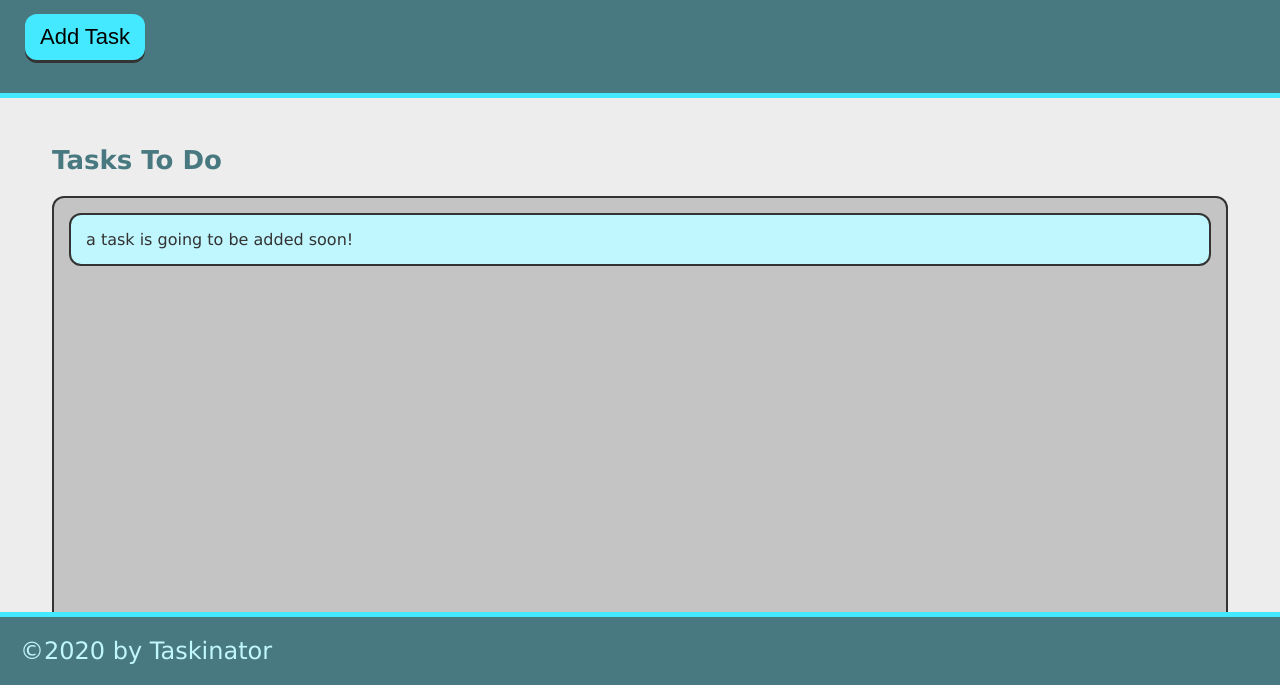
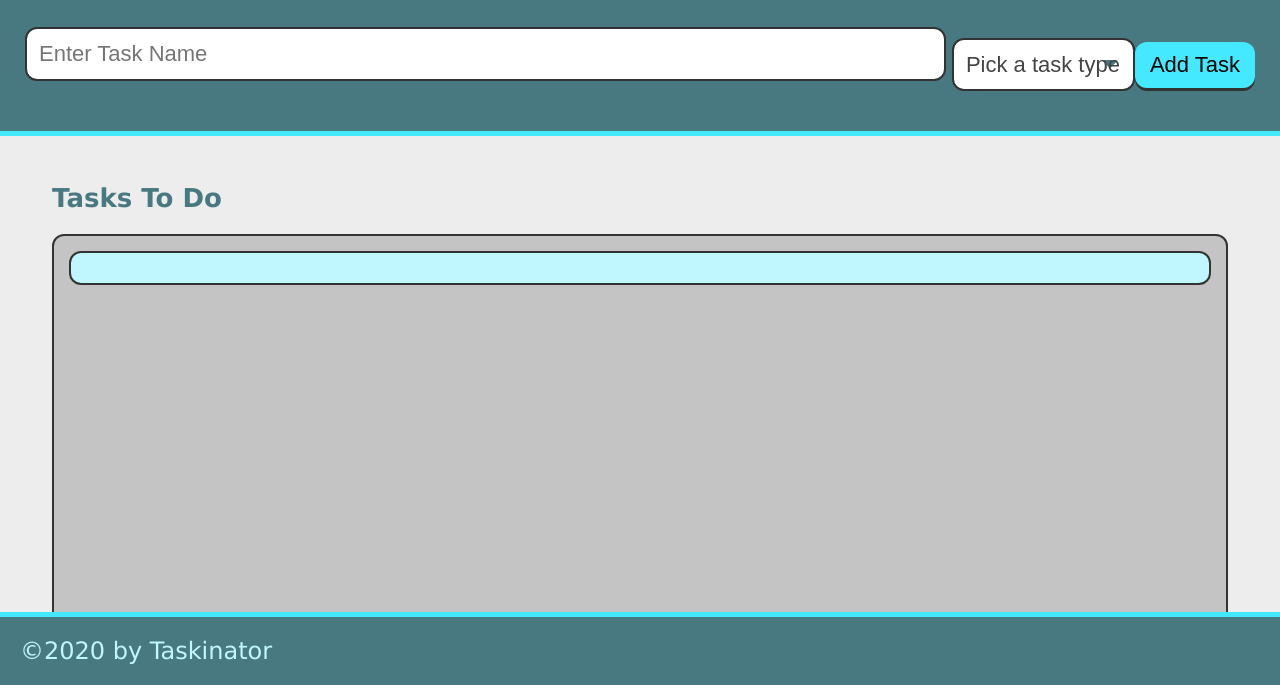
Before and after one commit to stepheff1994/taskinator, a plain HTML site: page index.html in a window 1280 px wide. Shown: the part 115-800 px from the top of the page. Drawn offline with Linux system fonts and the light colour scheme; files whose address does not match are found by name.

Commit message:
drop down menu added

```diff
--- a/index.html
+++ b/index.html
@@ -9,13 +9,26 @@
     <header>
         <h1 class="page-title">Taskinator</h1>
         <p>Click button below to add a new task</p>
-    <button class="btn" id="save-task">Add Task</button>
+        <form id="task-form">
+            <div class="form-group">
+                <input type="text" name="task-name" placeholder="Enter Task Name" />
+            </div>
+            <div>
+            <select name="task-type" class="select-dropdown">
+                <option value="" disabled selected>Pick a task type</option>
+                <option value="Print">Print</option>
+                <option value="Web">Web</option>
+                <option value="Mobile">Mobile</option>
+              </select>
+            </div>
+            <div><button class="btn" id="save-task" type="submit">Add Task</button></div>
+        </form>
     </header>
     <main class="page-content">
         <section class="task-list-wrapper">
             <h2 class="list-title">Tasks To Do</h2>
             <ul class="task-list" id="tasks-to-do">
-                  <li class="task-item">a task is going to be added soon!</li>
+                <li class="task-item"></li>
             </ul>
         </section>
     </main>
```
Lines whose indentation alone changed are shown as unchanged.
